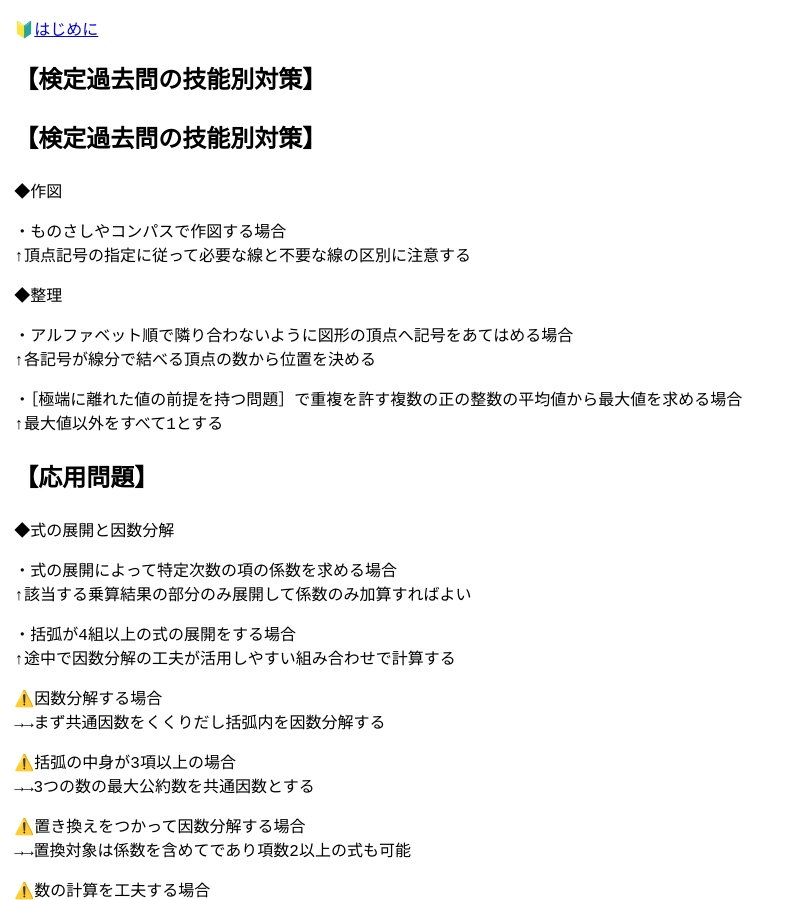
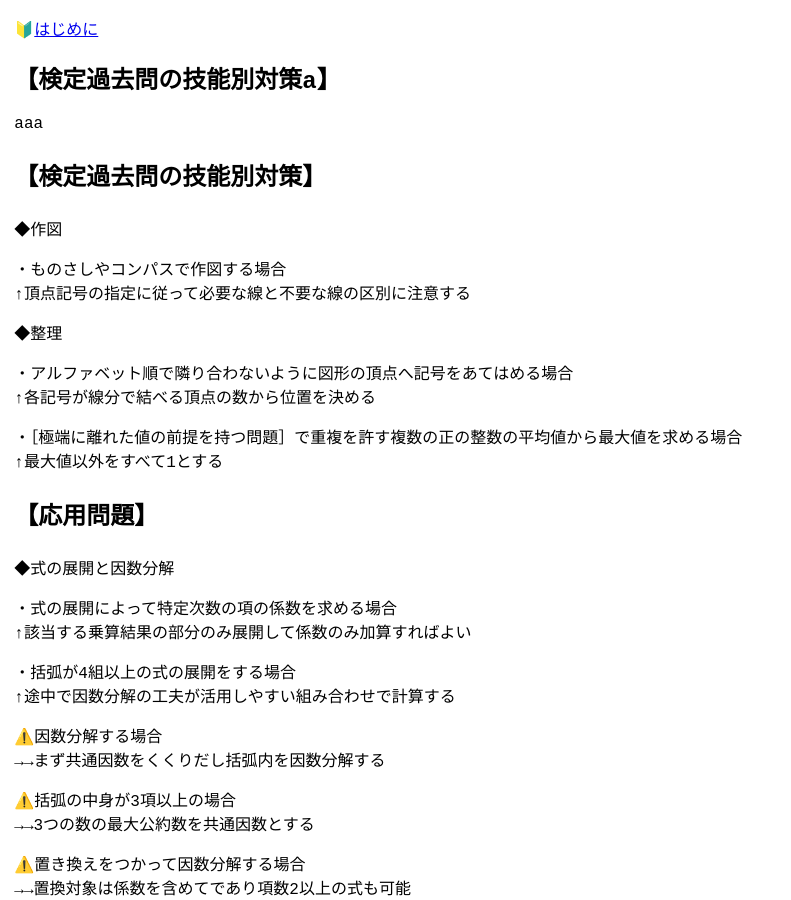
Before and after one commit to zoldof/algo-notes-ci, a Jekyll site: the page built from docs/dist/chu3-2/index.md, in a window 1280 px wide and 900 px high. Shown: the whole window, without its empty margins (0-791 px from the left). Built offline with Jekyll 4.4.1, drawn with Linux system fonts in a browser that asks for light colours.

Commit message:
Update index.md

```diff
--- a/docs/dist/chu3-2/index.md
+++ b/docs/dist/chu3-2/index.md
@@ -6,7 +6,9 @@ robots: noindex
 
 {% include intro.md %}
 
-## 【検定過去問の技能別対策】
+## 【検定過去問の技能別対策a】
+aaa
+
 ### 【検定過去問の技能別対策】
 
 ◆作図
```
